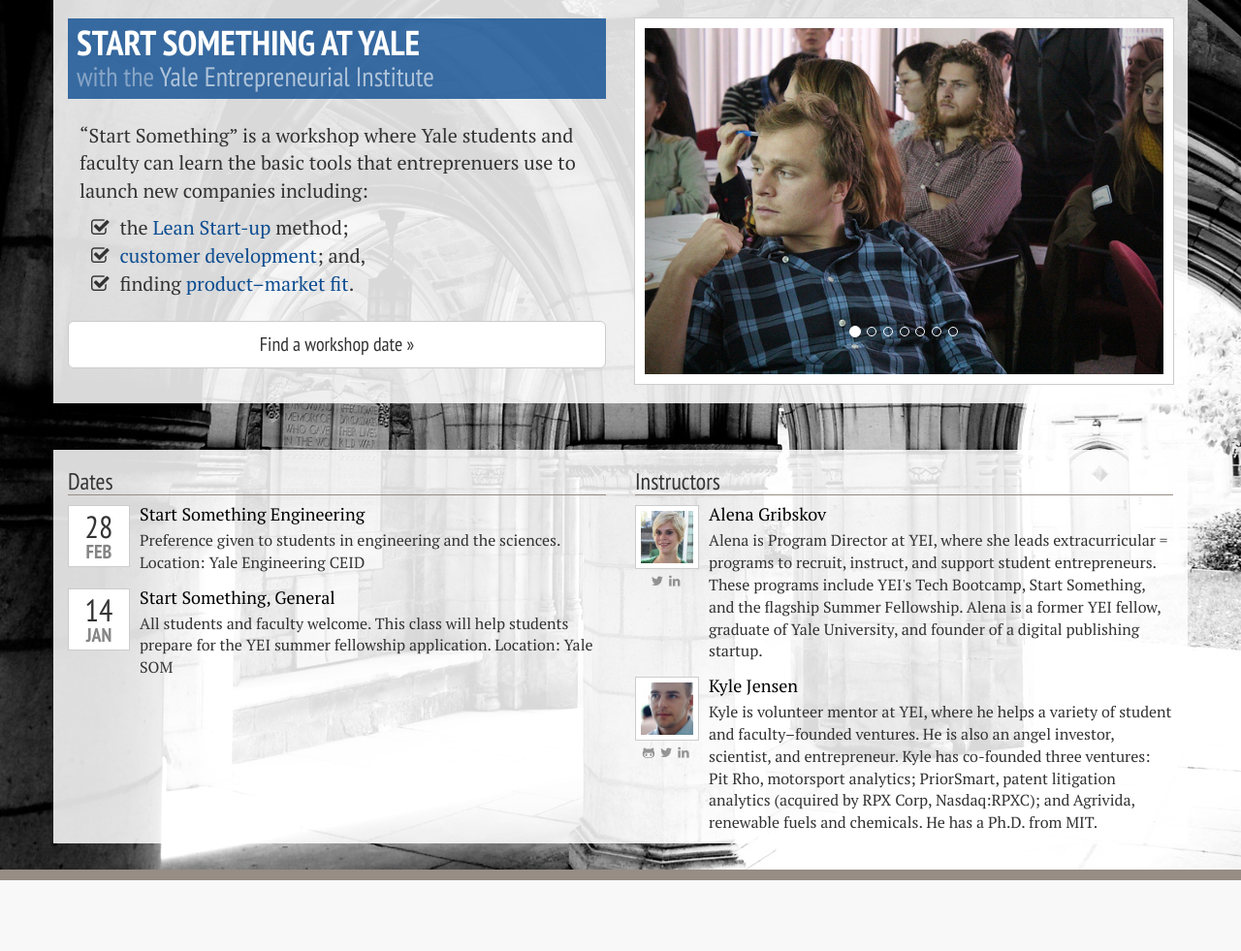
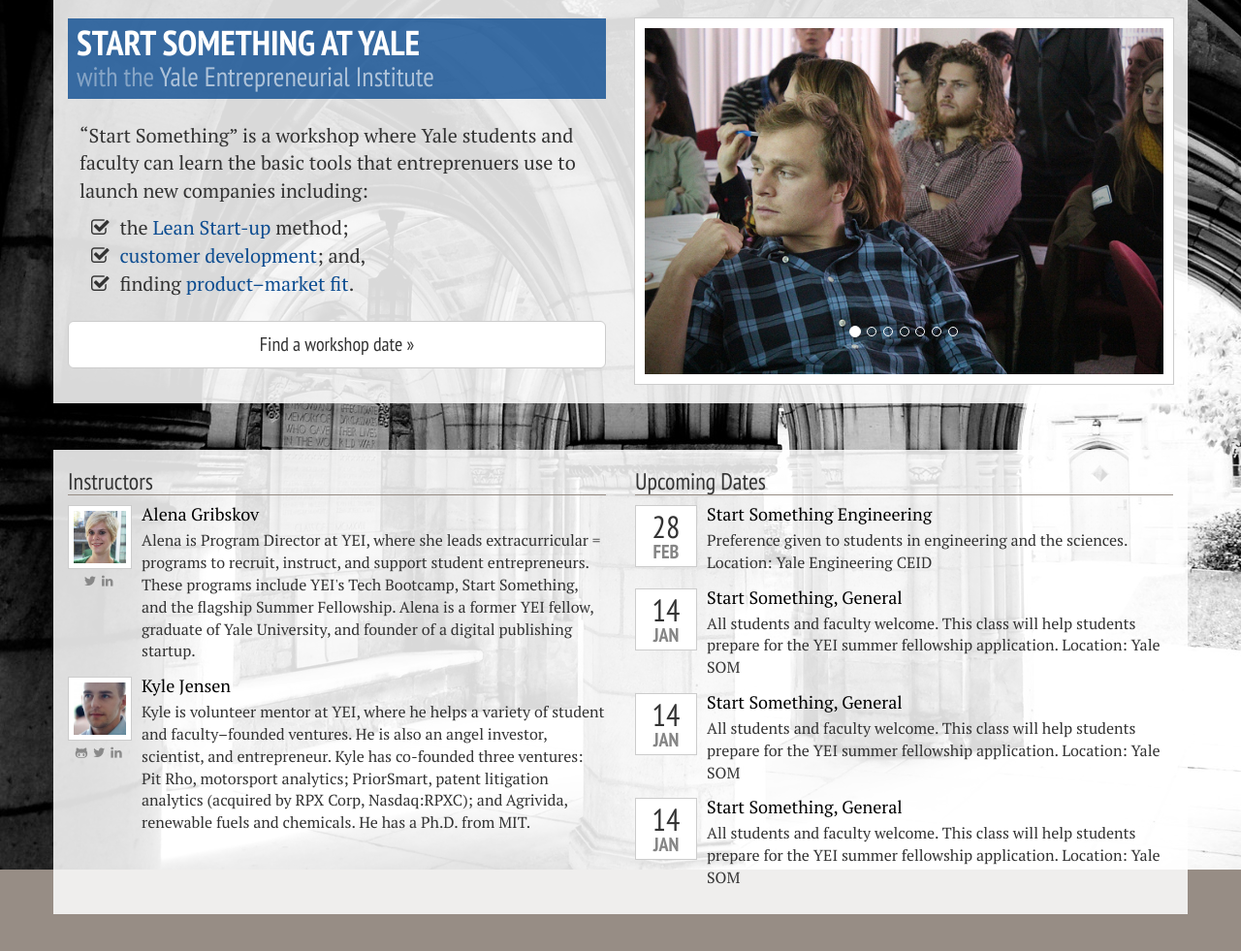
Before and after one commit to kljensen/start-something-website, a Flask app: page / in a window 1280 px wide. Shown: the part 49-1030 px from the top of the page at 97% size. Before the commit the page ends 957 px from the top, so only its background shows below. Run offline with Flask 2, Linux system fonts and the light colour scheme; some libraries are stand-ins or nearby versions.

Commit message:
Tweak formatting, swap dates/instructors columns, add dummy date data

```diff
--- a/static/css/main.css
+++ b/static/css/main.css
@@ -88,6 +88,9 @@
 	margin-bottom: 2.4em;
 	background: rgba(255, 255, 255, 0.85);
 }
+div.info{
+	padding-bottom: 16px;
+}
 .skip{
 	background: none;
 	height: 2em;
--- a/templates/index.html
+++ b/templates/index.html
@@ -51,10 +51,10 @@
   </div>
   <div class="row info">
     <div class="col-md-6">
-      {% include "partials/dates.html" %}
+      {% include "partials/instructors.html" %}
     </div>
     <div class="col-md-6">
-      {% include "partials/instructors.html" %}
+      {% include "partials/dates.html" %}
     </div>
   </div>
 {% endblock %}
--- a/templates/partials/dates.html
+++ b/templates/partials/dates.html
@@ -1,4 +1,4 @@
-<h3>Dates</h3>
+<h3>Upcoming Dates</h3>
 <ul class="media-list">
   <li class="media">
     <div class="date pull-left">
@@ -21,4 +21,26 @@
       Location: Yale SOM
     </div>
   </li>
+  <li class="media">
+    <div class="date pull-left">
+      <p>14<span>Jan</span></p>
+    </div>
+    <div class="media-body">
+      <h4 class="media-heading">Start Something, General</h4>
+      All students and faculty welcome.  This class will help
+      students prepare for the YEI summer fellowship application.
+      Location: Yale SOM
+    </div>
+      <li class="media">
+  <div class="date pull-left">
+      <p>14<span>Jan</span></p>
+    </div>
+    <div class="media-body">
+      <h4 class="media-heading">Start Something, General</h4>
+      All students and faculty welcome.  This class will help
+      students prepare for the YEI summer fellowship application.
+      Location: Yale SOM
+    </div>
+  </li>
+  </li>
 </ul>
```
